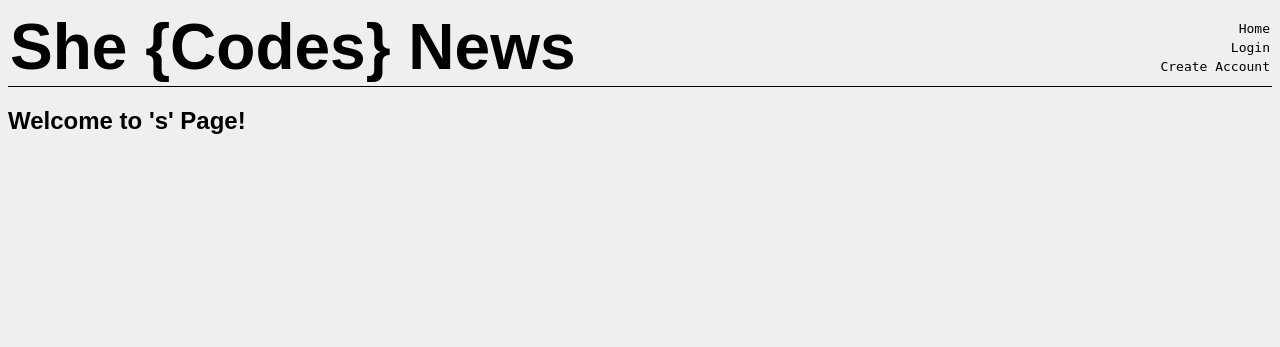
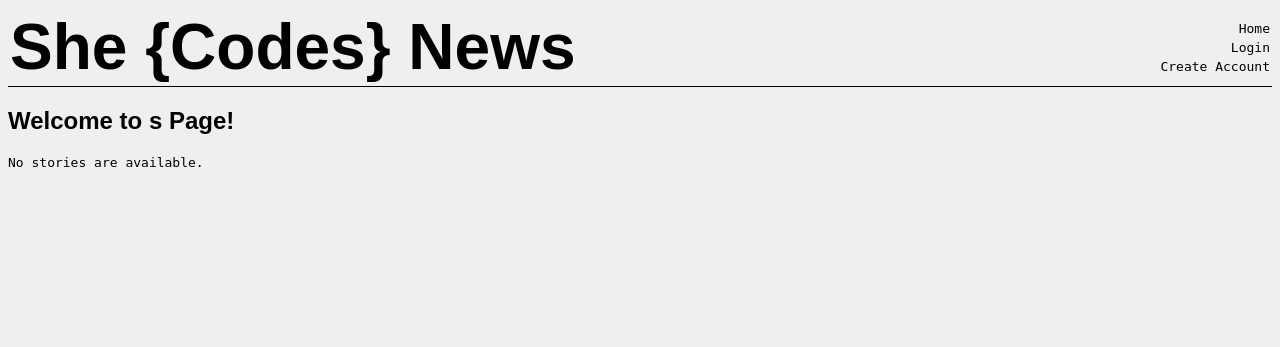
Before and after one commit to SheCodesAus/she-codes-django-news-project-HannahHollywood, a Django app: page /users/profile-home/ in a window 1280 px wide. Shown: the top 347 px of the page. Run offline with Django 4.2, Linux system fonts and the light colour scheme; tables that the repository leaves empty hold one stand-in row (values such as "Sample post"); parts of the project's set-up code (start-up, migrations or seed data) failed here and were passed over; some web fonts are replaced.

Commit message:
Attempted putting stories on profileHome page

```diff
--- a/she_codes_news/users/templates/users/userProfileHome.html
+++ b/she_codes_news/users/templates/users/userProfileHome.html
@@ -2,6 +2,18 @@
 
 {% block content %}
 
-<h2>Welcome to {{ user.username }}'s' Page!</h2>
+<h2>Welcome to {{ user.username }}s Page!</h2>
+
+{% comment %} <a href="{% url 'news:newStory' %}">Write New Story</a> {% endcomment %}
+
+<div id="stories">
+  {% if stories %}
+    {% for story in stories %}
+      {% include "./storyCard.html" with story=story position=forloop.counter %}
+      {% endfor %}
+  {% else %}
+  <p>No stories are available.</p>
+  {% endif %}
+</div>
 
 {% endblock %}
--- a/she_codes_news/users/urls.py
+++ b/she_codes_news/users/urls.py
@@ -1,7 +1,6 @@
 # Step 9. Create urls.py & create URLS for User App
 from django.urls import path
-from .views import CreateAccountView, CreateUserProfileView, UserProfileView
-from django.views.generic.detail import DetailView
+from .views import CreateAccountView, CreateUserProfileView, get_user_profile
 
 app_name = 'users'
 
@@ -10,5 +9,5 @@
     # Linking create-account page with the next page, which is create-profile
     path('create-profile/', CreateUserProfileView.as_view(), name='createProfile'),
     # Directing the create-profile page to the users completed profile
-    path('profile-home/', UserProfileView.as_view(), name='profileHome')
+    path('profile-home/', get_user_profile, name='profileHome')
 ]
--- a/she_codes_news/users/views.py
+++ b/she_codes_news/users/views.py
@@ -1,12 +1,10 @@
-from django.shortcuts import render, redirect
-
-#Step 9. Create 'view' for account page app (User App)
+from django.shortcuts import render
 from django.urls import reverse_lazy
 from django.views.generic.edit import CreateView, FormView
 from django.views import generic
-from django.views.generic.detail import DetailView
 from .models import CustomUser
 from .forms import CustomUserCreationForm, CreateUserProfileForm
+from news.models import NewsStory
 
 # -------------------------------------------------------------------
 class CreateAccountView(CreateView):
@@ -22,7 +20,11 @@
 # --------------------------------------------------------------------
 
 # Display the Custom User Profile page
-class UserProfileView(CreateView):
-    form_class = CustomUserCreationForm
-    success_url = reverse_lazy('users:profileHome')
+class UserProfileView(generic.DetailView):
+    model = CustomUser
     template_name = 'users/userProfileHome.html'
+
+def get_user_profile(request):
+    user = request.user
+    stories = NewsStory.objects.filter(author=request.user.id)
+    return render(request, 'users/userProfileHome.html', {"user": request.user, "stories": stories})
```
